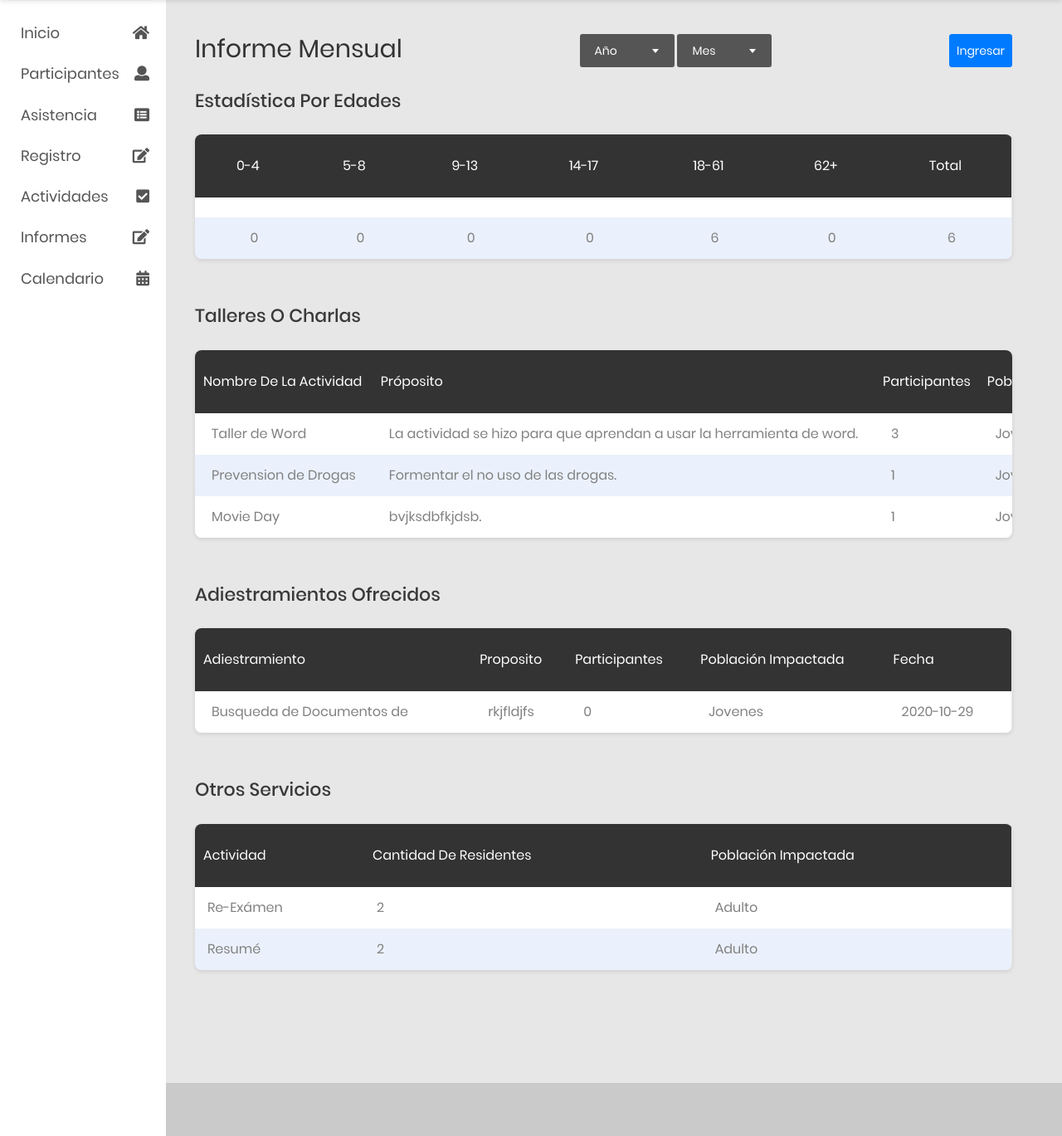
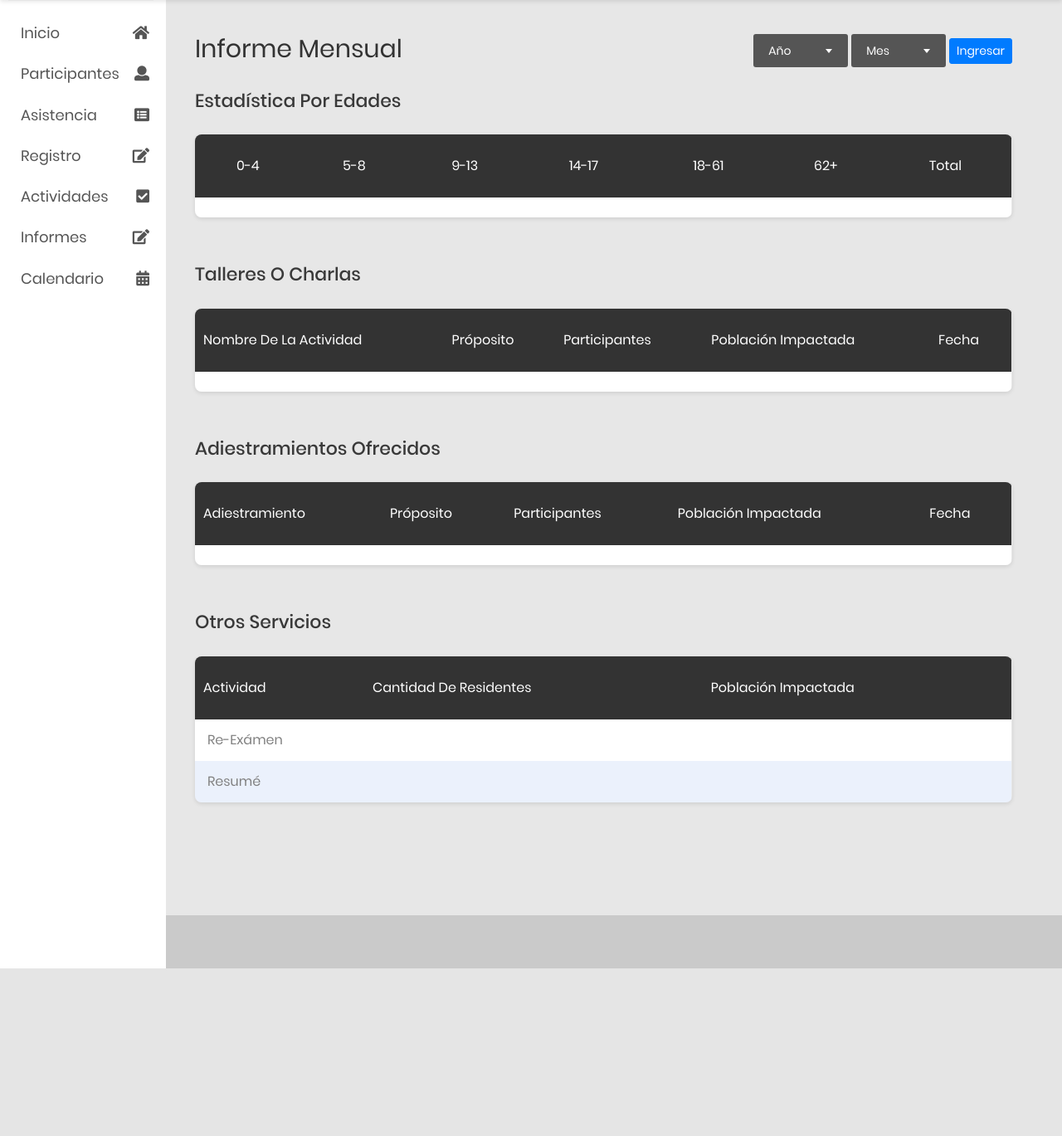
Before and after one commit to CCOM4075/LearningCenter, a PHP site: page /informeMensual.php in a window 1280 px wide. Shown: the part 75-1444 px from the top of the page at 83% size. After the commit the page ends 1242 px from the top, so only its background shows below. Run offline with PHP 8.4, Linux system fonts and the light colour scheme; data comes from the database, SQL or seed files in the repository; data that the repository does not hold is empty.

Commit message:
Update informeMensual.php

```diff
--- a/informeMensual.php
+++ b/informeMensual.php
@@ -13,11 +13,7 @@
             header("location: informeMensual.php");
     }
 
-    if(!empty($_REQUEST['mes'])&&!empty($_REQUEST['year']))
-    {
-
-    }
-
+    //if(!empty($_REQUEST['mes'])&&!empty($_REQUEST['year']))
 ?>
 <!DOCTYPE html>
 <html lang="en">
@@ -142,7 +138,7 @@
                         <form action="" method="post">
                             <div class="rs-select2--dark rs-select2--sm rs-select2--dark2">
                                         <!--rs-select2--light rs-select2--sm-->
-                                <select class="js-select2" name="year">
+                                <select class="js-select2" name="year" required>
                                     <option value="0">Año</option>
                                     <?php
 
@@ -160,7 +156,7 @@
                             </div>
                             <div class="rs-select2--dark rs-select2--sm rs-select2--dark2">
                                         <!--rs-select2--light rs-select2--sm-->
-                                <select class="js-select2" name="mes">
+                                <select class="js-select2" name="mes" required>
                                     <option value="0"> Mes</option>
                                     <option value="07">Julio</option>
                                     <option value="08">Agosto</option>
@@ -177,9 +173,8 @@
                                 </select>
                                 <div class="dropDownSelect2"></div>
                             </div>
-
+                        <button type="submit" class="btn btn-primary btn-sm">Ingresar</button>
                     </div>
-                <button type="submit" class="btn btn-primary btn-sm">Ingresar</button>
                 </form>
                 </div>
 
@@ -188,7 +183,6 @@
                 <h3 class="title-5">Estadística Por Edades</h3>
                 </br>
                 <!--tabla1-->
-
                     <div class="container-fluid">
                         <div class="row">
                         <div class="col-lg-10"></div>
@@ -208,30 +202,31 @@
 
                                         <tbody>
                                         <?php
-                                            if(!empty($_REQUEST['mes'])&&!empty($_REQUEST['year'])||$result==0)
+                                            if(empty($_REQUEST['mes']) && empty($_REQUEST['year']))
                                             {
                                         ?>
-                                                <td class="text-center"></td>
-                                                <td class="text-center"></td>
-                                                <td class="text-center"></td>
-                                                <td class="text-center"></td>
-                                                <td class="text-center"></td>
-                                                <td class="text-center"></td>
+                                                <tr>
+                                                <?php
+                                                    for($i=0;$i<=6;$i++)
+                                                    {
+                                                ?>
                                                         <td class="text-center"></td>
                                                 <?php
                                                     }
                                                 ?>
                                             </tr>
-
-                                            <tr>
                                         <?php
-                                                $contador = array(0,0,0,0,0,0,0);
+                                            }
+                                            else
+                                            {
+                                                $mes = $_REQUEST['mes'];
+                                                $year = $_REQUEST['year'];
                                                 $queryEdades = mysqli_query($connection, "SELECT a.id, a.edad FROM hojaasistencia h
                                                                                             INNER JOIN asistencia a ON h.id = a.hojaAsistencia
-                                                                                    WHERE month(h.fecha) = 10 AND h.fiscalYear = 1");
+                                                                                            WHERE month(h.fecha) = $mes AND h.fiscalYear = $year");
                                                 $edades = mysqli_num_rows($queryEdades);
+                                                $contador = array(0,0,0,0,0,0,0);
                                                 if($edades>0){
-
                                                     while($edades = mysqli_fetch_array($queryEdades)){
                                                         if($edades['edad']>=0 && $edades['edad']<=4)
                                                         {
@@ -264,18 +259,21 @@
                                                             $contador[6] = $contador[6] + 1;
                                                         }
                                                     }
-                                                   // $totalParticipantes = array_sum($totalParticipantes);
                                                 }
                                             ?>
-                                                <td class="text-center"><?php echo $contador[0] ?></td>
-                                                <td class="text-center"><?php echo $contador[1] ?></td>
-                                                <td class="text-center"><?php echo $contador[2] ?></td>
-                                                <td class="text-center"><?php echo $contador[3] ?></td>
-                                                <td class="text-center"><?php echo $contador[4] ?></td>
-                                                <td class="text-center"><?php echo $contador[5] ?></td>
-                                                <td class="text-center"><?php echo $contador[6] ?></td>
+                                            <tr>
+                                                <?php
+                                                    for($i=0;$i<=6;$i++)
+                                                    {
+                                                ?>
+                                                        <td class="text-center"><?php echo $contador[$i] ?></td>
+                                                <?php
+                                                    }
+                                                ?>
                                             </tr>
-
+                                        <?php
+                                            }
+                                        ?>
                                         </tbody>
                                     </table>
                                 </div>
@@ -284,7 +282,6 @@
 
 
                     <!--tabla2-->
-
                     </br>
                     <h3 class="title-5">Talleres O Charlas</h3>
                     </br>
@@ -293,10 +290,7 @@
                         <div class="row">
                         <div class="col-lg-10"></div>
                                 <div class="table-responsive table--no-card2 m-b-30" >
-
-
                                     <table class="table table-borderless table-striped table-earning">
-
                                         <thead>
                                             <tr>
                                                 <th class="text-left">Nombre De La Actividad</th>
@@ -309,13 +303,16 @@
 
                                         <tbody>
                                         <?php
+                                        if(!empty($_REQUEST['mes']) && !empty($_REQUEST['year']))
+                                        {
                                             //Query para calcular la cantidad de participantes en una actividad
                                             $query = mysqli_query($connection, "SELECT actividadID, nombre, proposito, fecha FROM actividades
-                                                                    WHERE fiscalYear = 1 AND month(fecha) = 10 AND tipo = 1 OR tipo = 2 OR tipo = 4");
+                                                                    WHERE (fiscalYear = $year AND month(fecha) = $mes) AND (tipo = 1 OR tipo = 2 OR tipo = 4)");
                                             $result = mysqli_num_rows($query);
+
                                             if($result > 0){
-
-                                                while($actividad = mysqli_fetch_array($query)){
+                                                while($actividad = mysqli_fetch_array($query))
+                                                {
                                                     $actividadID = $actividad['actividadID'];
 
                                                     //Query de Cantidad de Participantes
@@ -325,7 +322,8 @@
                                                     <td><?php echo $actividad['nombre']?></td>
                                                     <td><?php echo $actividad['proposito']?></td>
                                                     <td><?php
-                                                        while($participantes = mysqli_fetch_array($query2)){
+                                                            while($participantes = mysqli_fetch_array($query2))
+                                                            {
                                                                 echo $participantes[0];
                                                             }
                                                         ?></td>
@@ -334,6 +332,18 @@
                                                 </tr>
                                         <?php
                                                 }
+                                            }
+                                        }
+                                        else{
+                                        ?>
+                                            <tr>
+                                                <td class="text-center"></td>
+                                                <td class="text-center"></td>
+                                                <td class="text-center"></td>
+                                                <td class="text-center"></td>
+                                                <td class="text-center"></td>
+                                            </tr>
+                                        <?php
                                         }
                                         ?>
                                         </tbody>
@@ -351,13 +361,12 @@
                         <div class="container-fluid">
                         <div class="row">
                         <div class="col-lg-10"></div>
-                                <div class="table-responsive table--no-card m-b-30">
-                                    <!--tabla blanca-->
+                                <div class="table-responsive table--no-card2 m-b-30" >
                                     <table class="table table-borderless table-striped table-earning">
                                         <thead>
                                             <tr>
                                                 <th class="text-left">Adiestramiento</th>
-                                                <th class="text-left">Proposito</th>
+                                                <th class="text-left">Próposito</th>
                                                 <th class="text-left">Participantes</th>
                                                 <th class="text-left">Población Impactada</th>
                                                 <th class="text-left">Fecha</th>
@@ -366,13 +375,16 @@
 
                                         <tbody>
                                         <?php
+                                        if(!empty($_REQUEST['mes']) && !empty($_REQUEST['year']))
+                                        {
                                             //Query para calcular la cantidad de participantes en una actividad
                                             $query = mysqli_query($connection, "SELECT actividadID, nombre, proposito, fecha FROM actividades
-                                                                    WHERE fiscalYear = 1 AND month(fecha) = 10 AND tipo = 3");
+                                                                    WHERE fiscalYear = $year AND month(fecha) = $mes AND tipo = 3");
                                             $result = mysqli_num_rows($query);
+
                                             if($result > 0){
-
-                                                while($actividad = mysqli_fetch_array($query)){
+                                                while($actividad = mysqli_fetch_array($query))
+                                                {
                                                     $actividadID = $actividad['actividadID'];
 
                                                     //Query de Cantidad de Participantes
@@ -382,7 +394,8 @@
                                                     <td><?php echo $actividad['nombre']?></td>
                                                     <td><?php echo $actividad['proposito']?></td>
                                                     <td><?php
-                                                        while($participantes = mysqli_fetch_array($query2)){
+                                                            while($participantes = mysqli_fetch_array($query2))
+                                                            {
                                                                 echo $participantes[0];
                                                             }
                                                         ?></td>
@@ -391,6 +404,18 @@
                                                 </tr>
                                         <?php
                                                 }
+                                            }
+                                        }
+                                        else{
+                                        ?>
+                                            <tr>
+                                                <td class="text-center"></td>
+                                                <td class="text-center"></td>
+                                                <td class="text-center"></td>
+                                                <td class="text-center"></td>
+                                                <td class="text-center"></td>
+                                            </tr>
+                                        <?php
                                         }
                                         ?>
                                         </tbody>
@@ -422,17 +447,19 @@
                                         <tbody>
 
                                             <?php
+                                            if(!empty($_REQUEST['mes']) && !empty($_REQUEST['year']))
+                                            {
                                                 $queryReExamen = mysqli_query($connection, "SELECT a.participanteID
                                                 FROM asistencia a
                                                 INNER JOIN hojaasistencia h ON h.id = a.hojaAsistencia
-                                                WHERE month(h.fecha)= 10 AND h.fiscalYear = 1 AND a.proposito = 4");
+                                                WHERE month(h.fecha)= $mes AND h.fiscalYear = $year AND a.proposito = 4");
 
                                                 $queryResume = mysqli_query($connection, "SELECT a.participanteID
                                                 FROM asistencia a
                                                 INNER JOIN hojaasistencia h ON h.id = a.hojaAsistencia
-                                                WHERE month(h.fecha)= 10 AND h.fiscalYear = 1 AND a.proposito = 5");
+                                                WHERE month(h.fecha)= $mes AND h.fiscalYear = $year AND a.proposito = 5");
 
-                                                $resume = mysqli_num_rows($queryResume);
+
                                             ?>
                                             <tr>
                                                 <td class="text-left">Re-Exámen</td>
@@ -445,6 +472,24 @@
                                                 <td class="text-left"><?php echo mysqli_num_rows($queryResume);?></td>
                                                 <td class="text-left">Adulto</td>
                                             </tr>
+                                            <?php
+                                            }
+                                            else
+                                            {
+                                            ?>
+                                                <tr>
+                                                <td class="text-left">Re-Exámen</td>
+                                                <td class="text-left"></td>
+                                                <td class="text-left"></td>
+                                            </tr>
+                                            <tr>
+                                                <td class="text-left">Resumé</td>
+                                                <td class="text-left"></td>
+                                                <td class="text-left"></td>
+                                            </tr>
+                                            <?php
+                                            }
+                                            ?>
                                     </tbody>
                                     </table>
                                 </div>
```
Lines whose indentation alone changed are shown as unchanged.
